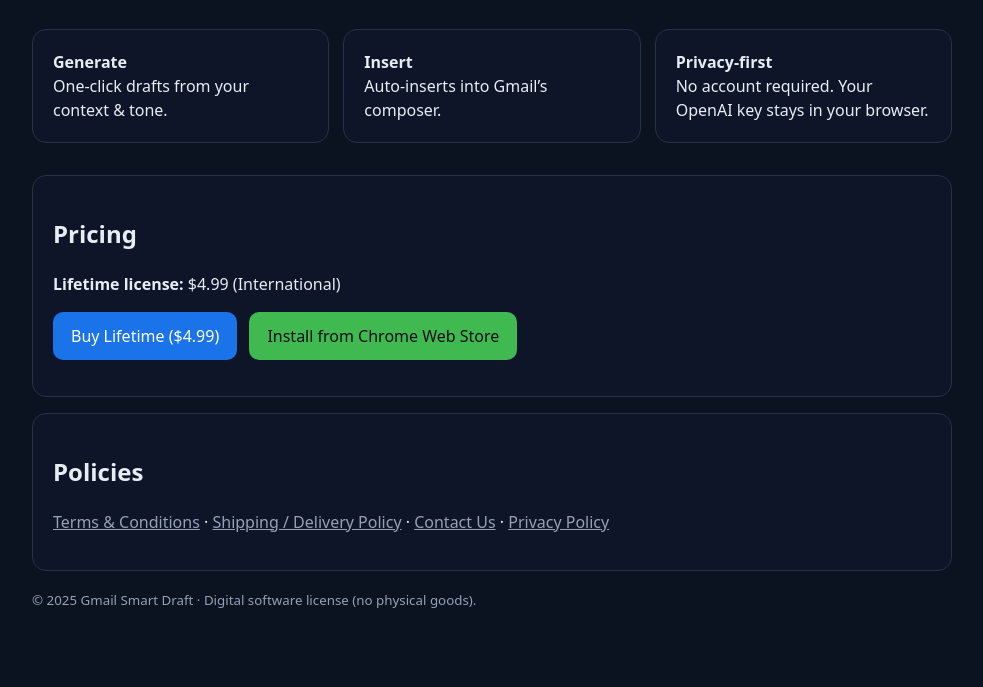
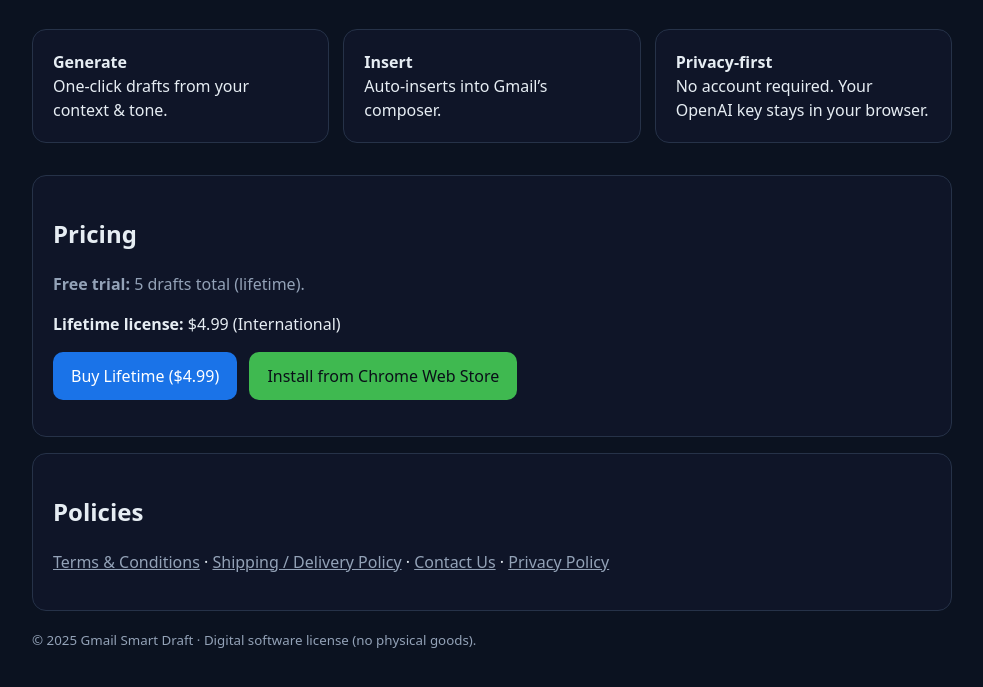
Before and after one commit to devopsviji02-png/GSD-Site, a plain HTML site: page index.html in a window 1280 px wide. Shown: the part 131-818 px from the top of the page, without its empty margins (148-1131 px from the left). Drawn offline with Linux system fonts and the light colour scheme.

Commit message:
Update index.html

```diff
--- a/index.html
+++ b/index.html
@@ -43,6 +43,7 @@
 
     <div class="card">
       <h2>Pricing</h2>
+      <p class="muted" style="margin:0 0 8px;"><b>Free trial:</b> 5 drafts total (lifetime).</p>
       <p id="priceLine"><b>Lifetime license</b></p>
       <p>
         <a id="btnBuy" class="btn" target="_blank" rel="noopener noreferrer">Buy Lifetime</a>
```
